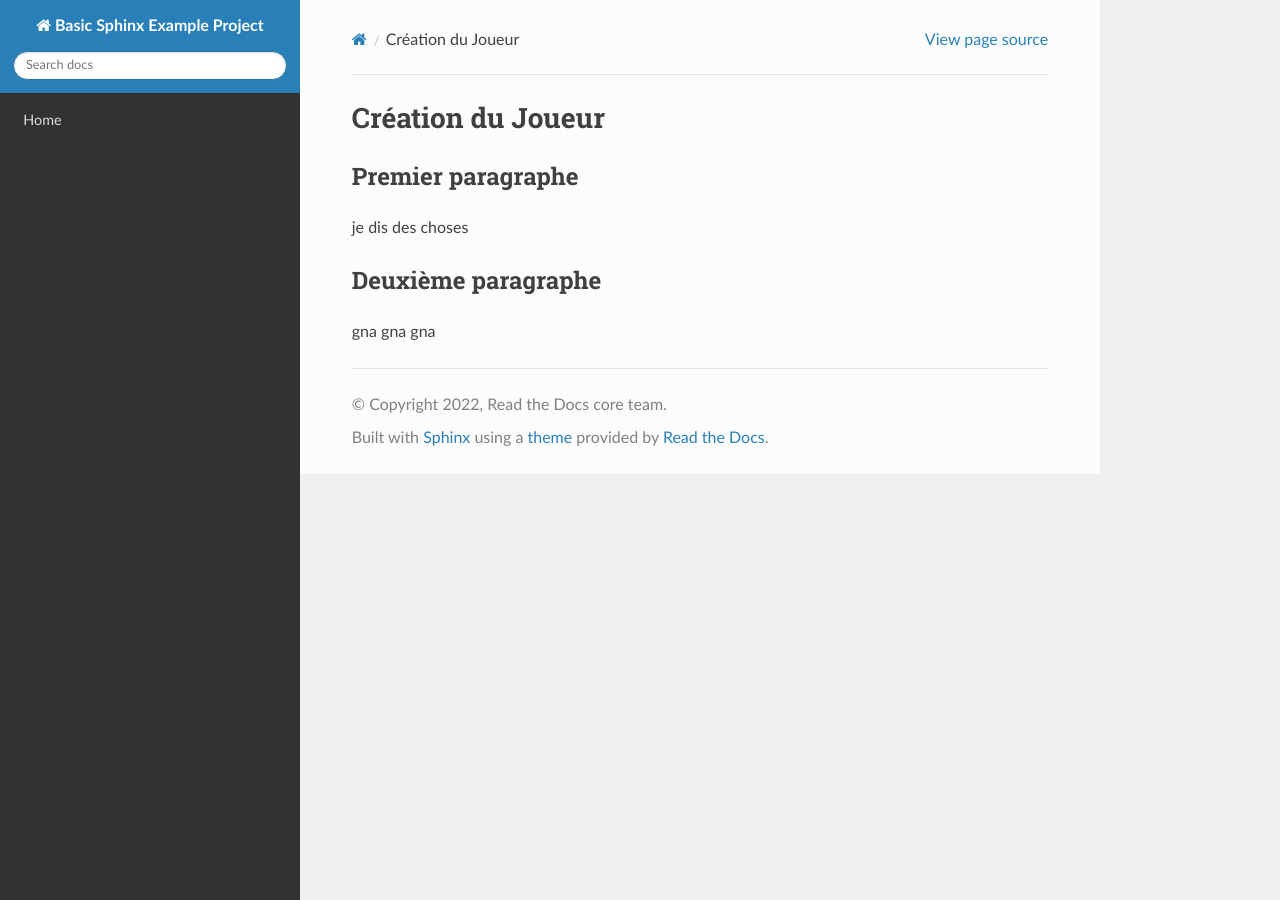
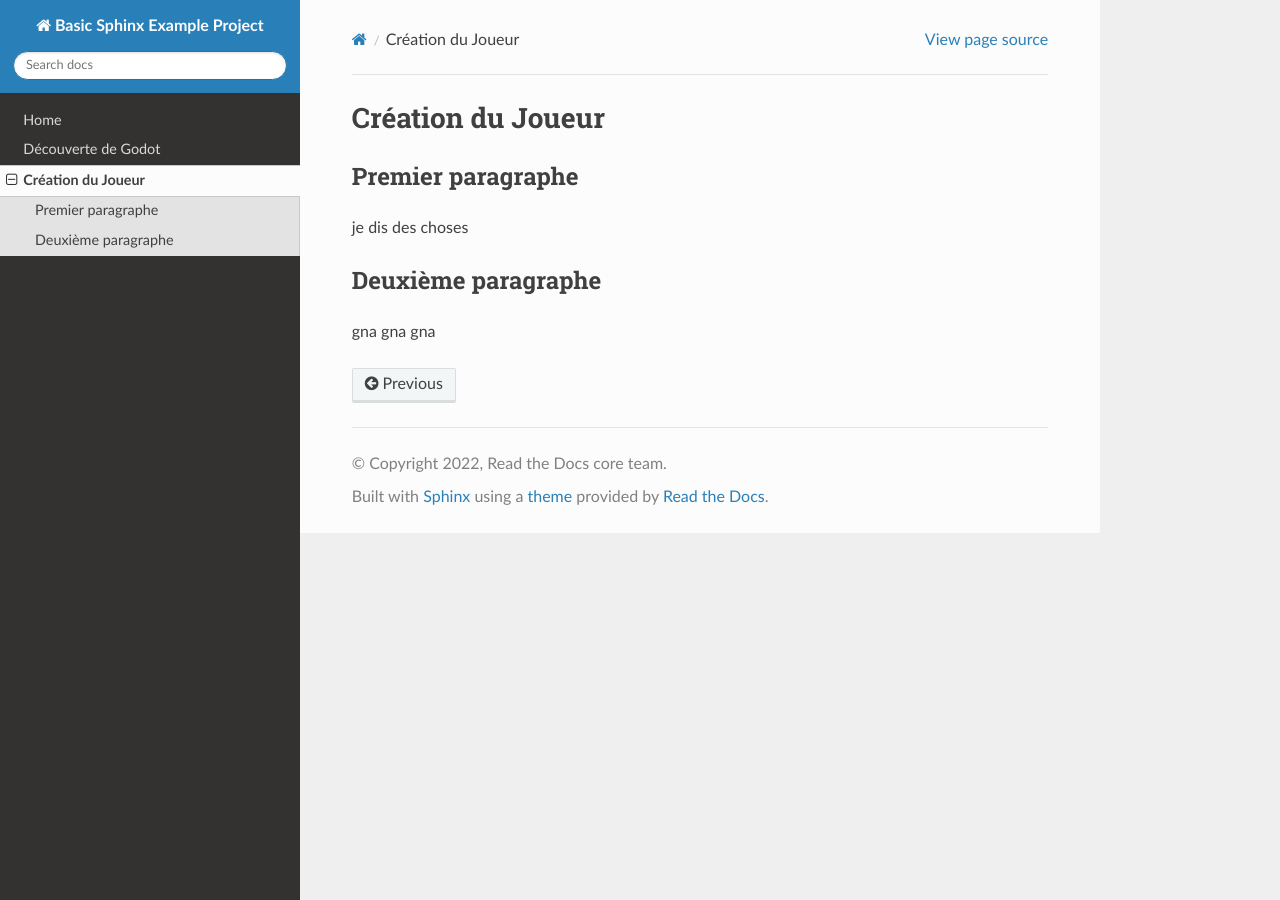
Before and after one commit to iceknith/Godot-Cours-Arcadia---Tower-Protector-Tutoriel, a Sphinx documentation site: the page built from docs/creation-joueur.rst, in a window 1280 px wide. Built offline with Sphinx 7.4.7 and the Read the Docs theme 2.0.0, drawn with Linux system fonts in a browser that asks for light colours; pages that are not in the unit, such as notebooks, are missing from menus.

Commit message:
updaté le toctree

```diff
--- a/docs/index.rst
+++ b/docs/index.rst
@@ -16,6 +16,5 @@ Contents
 .. toctree::
 
    Home <self>
-   Découverte de Godot:
-      installation-godot.rst
-      creation-projet.rst
+   Découverte de Godot <decouverte-godot>
+   Création du Joueur <creation-joueur>
```
